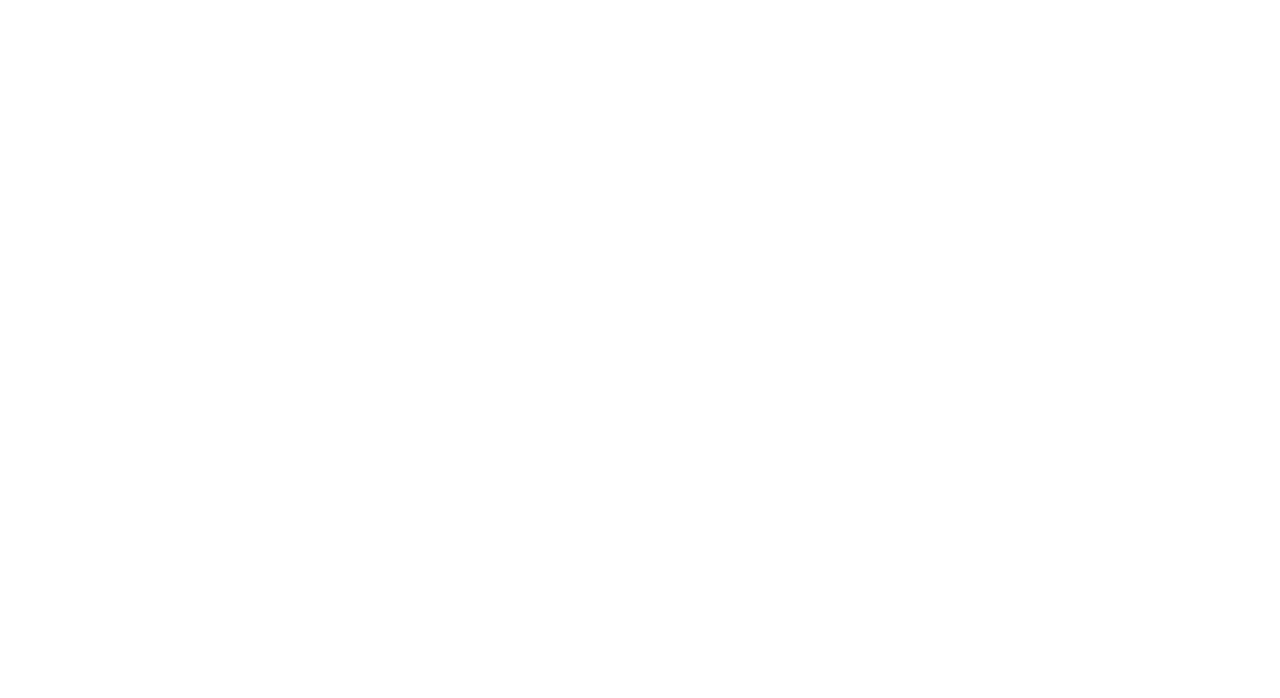
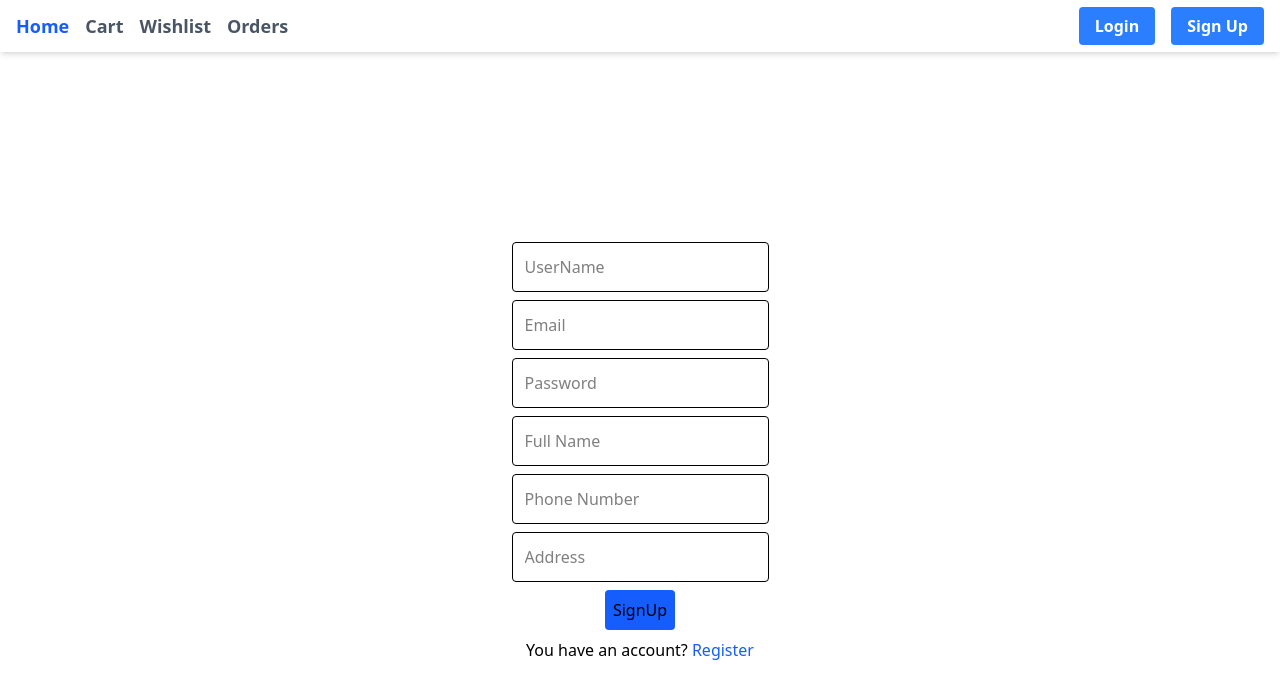
Before and after one commit to kientt265/-web2-banhang, a React (Vite) app in the folder front/: page /Signup in a window 1280 px wide. Before the commit this address had no page. Shown: the top 698 px of the page. Built offline with nearby package versions, Linux system fonts and the light colour scheme.

Commit message:
add-logic-signup add-logic-login

```diff
--- a/front/src/App.tsx
+++ b/front/src/App.tsx
@@ -1,6 +1,8 @@
 import { Routes, Route } from 'react-router-dom';
 import Layout from './components/layout/Layout.tsx';
 import Home from './pages/public/Home';
+import Login from './pages/public/Login';
+import Signup from './pages/public/Signup';
 function App() {
 
 
@@ -8,6 +10,8 @@
     <Routes>
       <Route element={<Layout />}>
         <Route path="/" element={<Home />} />
+        <Route path="/Login" element={<Login/>} />
+        <Route path="/Signup" element={<Signup/>} />
       </Route>
     </Routes>
   )
--- a/front/src/components/layout/Header.tsx
+++ b/front/src/components/layout/Header.tsx
@@ -51,7 +51,7 @@
         <div>
         <Link
               className="bg-blue-500 hover:bg-blue-600 text-white font-semibold px-4 py-2 rounded"
-              to="/register"
+              to="/Signup"
             >
               Sign Up
             </Link>
--- a/front/src/pages/public/Home.tsx
+++ b/front/src/pages/public/Home.tsx
@@ -12,15 +12,17 @@
   if (isLoading) return <div>Loading...</div>;
 
   return (
-    <div>
-      <h1>Products</h1>
-      <div className="product-list">
+    <div className="p-4">
+      <div className="flex flex-wrap -mx-4">
         {products?.map((product) => (
-          <ProductCard key={product.id} product={product} />
+          <div key={product.id} className="w-full sm:w-1/2 md:w-1/3 lg:w-1/4 px-4 mb-6">
+            <ProductCard product={product} />
+          </div>
         ))}
       </div>
     </div>
   );
 }
 
+
 export default Home;
--- /dev/null
+++ b/front/src/pages/public/Login.tsx
@@ -0,0 +1,84 @@
+import { userService } from '../../services/api';
+import { useState } from 'react';
+import { useNavigate } from 'react-router-dom';
+import { useAtom } from 'jotai';
+import { authAtom } from '../../context/auth';
+
+interface UserForm {
+    email: string;
+    password: string;
+    role: 'user' | 'admin';
+  }
+function Login() {
+    const [formData, setFormData] = useState<UserForm>({
+        email: '',
+        password: '',
+        role: 'user',
+    });
+    const [error, setError] = useState<string | null>(null);
+    const [loading, setLoading] = useState(false);
+    const [, setAuth] = useAtom(authAtom);
+    const navigate = useNavigate();
+
+    const handleInputChange = (e: React.ChangeEvent<HTMLInputElement>) => {
+        setFormData({ ...formData, [e.target.name]: e.target.value });
+        setError(null);
+    };
+
+    const handleSumit = async (e: React.FormEvent<HTMLFormElement>) => {
+        e.preventDefault();
+        setLoading(true);
+        try {
+            const loginData = {
+                email: formData.email,
+                password: formData.password
+            };
+            const response = await userService.login(loginData);
+            setAuth({ token: response.token, user: response.user });
+            navigate(response.user.role === 'admin' ? '/admin/products' : '/');
+        } catch (err: any) {
+            setError(err.response?.data?.message || 'Login failed. Please try again.');
+        } finally {
+            setLoading(false);
+        }
+    }
+
+
+return (
+    <div>
+        <form onSubmit={handleSumit} className='flex flex-col gap-2 justify-center items-center h-screen '>
+        {error && <div className="text-red-500 text-center">{error}</div>}
+            <input className='p-3  border rounded'
+                type="email"
+                name="email"
+                placeholder="Email"
+                value={formData.email}
+                onChange={handleInputChange}
+                required
+            />
+            <input className='p-3 border rounded'
+                    type="password"
+                    name="password"
+                    placeholder="Password"
+                    value={formData.password}
+                    onChange={handleInputChange}
+                    required
+                     />
+            <button
+                    className='hover:bg-red-600 rounded cursor-pointer p-2 bg-blue-600'
+                    type="submit"
+
+                    >{loading ? 'Logging in...' : 'Login'}</button>
+            <p className="text-center">
+          Don't have an account?{' '}
+          <a href="/register" className="text-blue-600 hover:underline">
+            Register
+          </a>
+        </p>
+        </form>
+    </div>
+)
+
+}
+
+export default Login;
--- /dev/null
+++ b/front/src/pages/public/Signup.tsx
@@ -0,0 +1,114 @@
+import { userService } from '../../services/api';
+import { useState } from 'react';
+import { useNavigate } from 'react-router-dom';
+import { useAtom } from 'jotai';
+// import { authAtom } from '../../context/auth';
+import type { User } from '../../types';
+
+function Signup() {
+    const [formData, setFormData] = useState<User>({
+        username: '',
+        password: '',
+        email: '',
+        full_name: '',
+        phone: '',
+        address: '',
+        role: 'user',
+    })
+    const [error, setError] = useState<string | null>(null);
+    const [loading, setLoading] = useState(false);
+
+    const navigate = useNavigate();
+
+    const handleInputChange = (e: React.ChangeEvent<HTMLInputElement>) => {
+        setFormData({
+            ...formData,
+            [e.target.name]: e.target.value,
+        });
+        setError(null);
+    };
+
+    const handleSumit = async (e: React.FormEvent<HTMLFormElement>) => {
+        e.preventDefault();
+        setLoading(true);
+
+        try {
+            const response = await userService.register(formData);
+
+        } catch (err: any) {
+            setError(err.response?.data?.message || 'Login failed. Please try again.');
+        } finally {
+            setLoading(false);
+        }
+    }
+
+    return (
+        <div>
+        <form onSubmit={handleSumit} className='flex flex-col gap-2 justify-center items-center h-screen '>
+        {error && <div className="text-red-500 text-center">{error}</div>}
+            <input className='p-3  border rounded'
+                type="text"
+                name="username"
+                placeholder="UserName"
+                value={formData.username}
+                onChange={handleInputChange}
+                required
+            />
+            <input className='p-3 border rounded'
+                    type="email"
+                    name="email"
+                    placeholder="Email"
+                    value={formData.email}
+                    onChange={handleInputChange}
+                    required
+            />
+            <input className='p-3  border rounded'
+                type="password"
+                name="password"
+                placeholder="Password"
+                value={formData.password}
+                onChange={handleInputChange}
+                required
+            />
+            <input className='p-3 border rounded'
+                    type="text"
+                    name="full_name"
+                    placeholder="Full Name"
+                    value={formData.full_name}
+                    onChange={handleInputChange}
+                    required
+             />
+             <input className='p-3  border rounded'
+                type="number"
+                name="phone"
+                placeholder="Phone Number"
+                value={formData.phone}
+                onChange={handleInputChange}
+                required
+            />
+            <input className='p-3 border rounded'
+                    type="text"
+                    name="address"
+                    placeholder="Address"
+                    value={formData.address}
+                    onChange={handleInputChange}
+                    required
+             />
+
+            <button
+                    className='hover:bg-red-600 rounded cursor-pointer p-2 bg-blue-600'
+                    type="submit"
+
+                    >{loading ? 'Logging in...' : 'SignUp'}</button>
+            <p className="text-center">
+          You have an account?{' '}
+          <a href="/login" className="text-blue-600 hover:underline">
+            Register
+          </a>
+        </p>
+        </form>
+    </div>
+    )
+};
+
+export default Signup;
--- a/front/src/services/api.ts
+++ b/front/src/services/api.ts
@@ -18,9 +18,9 @@
 
 export const userService = {
   login: (data: { email: string; password: string }) =>
-    api.post('/users/login', data).then((res) => res.data),
+    api.post('/users/Login', data).then((res) => res.data),
   register: (data: { username: string; email: string; password: string }) =>
-    api.post('/users/register', data).then((res) => res.data),
+    api.post('/users/SignUp', data).then((res) => res.data),
   getProfile: () => api.get('/users/profile').then((res) => res.data),
 };
 
```
Also changed, not shown: front/src/types/index.ts (+6 -2 lines), front/src/context/auth.ts (line endings or trailing spaces), 2 other files (tests, documents, lock files or other folders).
